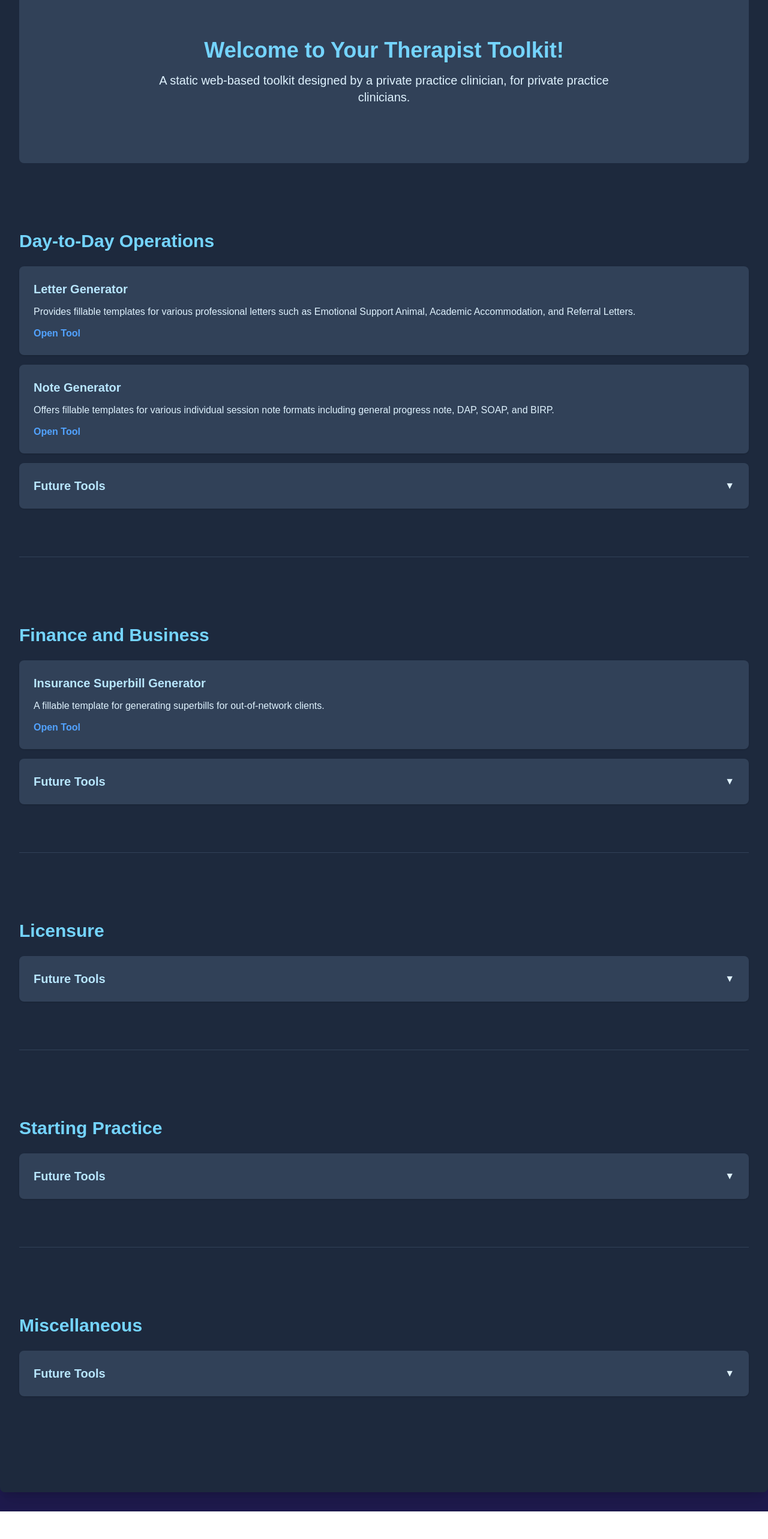
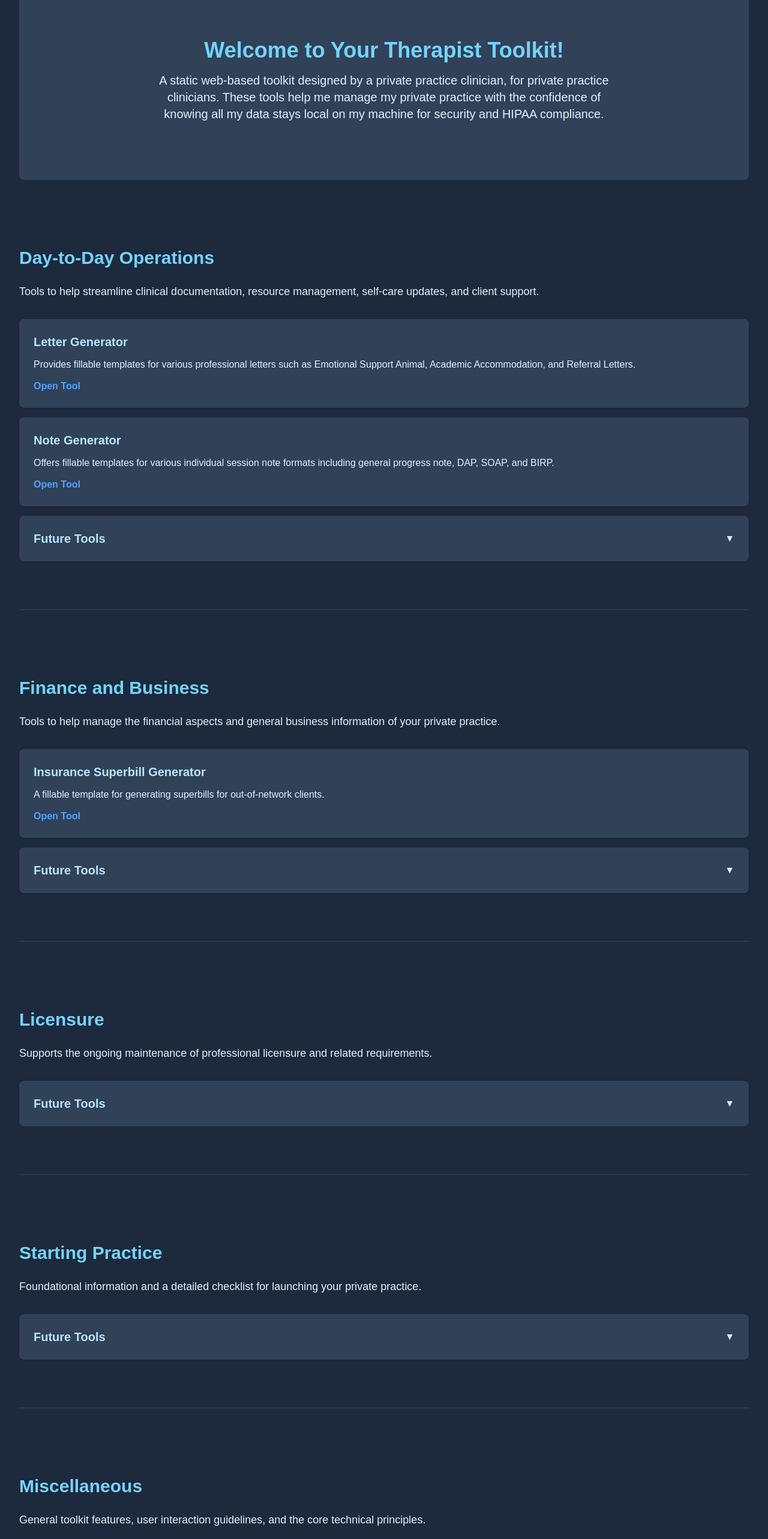
Before and after one commit to maddieschm/therapist-tools, a Next.js app: page / in a window 1280 px wide. Shown: the part 160-2726 px from the top of the page at 60% size. Before the commit the page ends 2680 px from the top, so only its background shows below. Built offline with nearby package versions, Linux system fonts and the light colour scheme.

Commit message:
Update main page to elaborate functionality

```diff
--- a/src/pages/index.tsx
+++ b/src/pages/index.tsx
@@ -56,18 +56,21 @@ const CollapsibleSection = ({ title, items }: { title: string; items: { title: s
 
 
 export default function Home() {
+  // Create refs for each section to scroll to
   const dayToDayRef = useRef<HTMLDivElement>(null);
   const financeBusinessRef = useRef<HTMLDivElement>(null);
   const licensureRef = useRef<HTMLDivElement>(null);
   const startingPracticeRef = useRef<HTMLDivElement>(null);
   const miscellaneousRef = useRef<HTMLDivElement>(null);
 
+  // Helper function to scroll to a ref
   const scrollToSection = (ref: RefObject<HTMLDivElement | null>) => {
     if (ref.current) {
       ref.current.scrollIntoView({ behavior: 'smooth' });
     }
   };
 
+  // Organize tools for easier rendering
   const dayToDayTools = {
     available: [
       { title: "Letter Generator", description: "Provides fillable templates for various professional letters such as Emotional Support Animal, Academic Accommodation, and Referral Letters.", link: "/lettergenerator/index.html" },
@@ -76,6 +79,11 @@ export default function Home() {
     comingSoon: [
       { title: "Self-Care Dashboard", description: "Interactive tools for tracking self-care aspects like wellness check-ins and social connections." },
       { title: "Intake Note + Packet Generator", description: "A dynamic tool to generate a full intake packet including Informed Consent, HIPAA notices, and practice policies." },
+      { title: "Resource & Referral Database", description: "A pre-populated, static database of resources categorized by diagnosis, symptom, and treatment." },
+      { title: "Client Diagnosis (Cx Dx) Pie Chart Generator", description: "A client-side tool to generate a visual pie chart representation of the prevalence of different diagnoses in your practice." },
+      { title: "Treatment Plan Builder", description: "Generate treatment plan objectives and interventions based on diagnosis, theory, or symptoms. Includes a tool to assist in generating SMART goals." },
+      { title: "Assessment Database", description: "A static database of evidence-based assessments, categorized by diagnosis and symptom." },
+      { title: "Crisis Plan Generator", description: "Offers customizable, fillable crisis plan templates that can be completed and exported." }
     ]
   };
 
@@ -85,10 +93,11 @@ export default function Home() {
     ],
     comingSoon: [
         { title: "Business Tracking Tool & Financial Dashboard", description: "Tools and guidance for projecting revenue, managing estimated quarterly taxes, and tracking income and expenses." },
+        { title: "Business Information Management & Printable Pages", description: "A dedicated area to organize essential practice information like NPI, EIN, and license numbers." }
     ]
   };
 
-   const licensureTools = {
+  const licensureTools = {
     comingSoon: [
         { title: "CE Tracker", description: "A client-side log to manage Continuing Education credits. Track total hours and breakdowns by requirement." },
         { title: "Supervision Log (Both Associate & Supervisor)", description: "A dynamic interface to manage supervision logs for both supervisors and associates." }
@@ -150,39 +159,62 @@ export default function Home() {
             <div className="text-center">
               <h2 className="text-4xl font-extrabold text-sky-300 mb-4">Welcome to Your Therapist Toolkit!</h2>
               <p className="text-xl text-sky-100 max-w-3xl mx-auto">
-                A static web-based toolkit designed by a private practice clinician, for private practice clinicians.
+                A static web-based toolkit designed by a private practice clinician, for private practice clinicians. These tools help me manage my private practice with the confidence of knowing all my data stays local on my machine for security and HIPAA compliance.
               </p>
             </div>
           </section>
 
           <section id="day-to-day-operations" ref={dayToDayRef} className="py-16 border-b border-slate-700 mb-12">
             <h2 className="text-3xl font-bold text-sky-300 mb-6">Day-to-Day Operations</h2>
+            <p className="text-lg text-sky-100 mb-8">
+              Tools to help streamline clinical documentation, resource management, self-care updates, and client support.
+            </p>
             {dayToDayTools.available.map(tool => <ToolCard key={tool.title} {...tool} />)}
             <CollapsibleSection title="Future Tools" items={dayToDayTools.comingSoon} />
           </section>
 
           <section id="finance-and-business" ref={financeBusinessRef} className="py-16 border-b border-slate-700 mb-12">
             <h2 className="text-3xl font-bold text-sky-300 mb-6">Finance and Business</h2>
+            <p className="text-lg text-sky-100 mb-8">
+              Tools to help manage the financial aspects and general business information of your private practice.
+            </p>
             {financeBusinessTools.available.map(tool => <ToolCard key={tool.title} {...tool} />)}
             <CollapsibleSection title="Future Tools" items={financeBusinessTools.comingSoon} />
           </section>
 
-           <section id="licensure" ref={licensureRef} className="py-16 border-b border-slate-700 mb-12">
+          <section id="licensure" ref={licensureRef} className="py-16 border-b border-slate-700 mb-12">
             <h2 className="text-3xl font-bold text-sky-300 mb-6">Licensure</h2>
+            <p className="text-lg text-sky-100 mb-8">
+             Supports the ongoing maintenance of professional licensure and related requirements.
+            </p>
             <CollapsibleSection title="Future Tools" items={licensureTools.comingSoon} />
           </section>
 
           <section id="starting-practice" ref={startingPracticeRef} className="py-16 border-b border-slate-700 mb-12">
             <h2 className="text-3xl font-bold text-sky-300 mb-6">Starting Practice</h2>
+            <p className="text-lg text-sky-100 mb-8">
+              Foundational information and a detailed checklist for launching your private practice.
+            </p>
             <CollapsibleSection title="Future Tools" items={startingPracticeTools.comingSoon} />
           </section>
 
           <section id="miscellaneous" ref={miscellaneousRef} className="py-16 mb-12">
             <h2 className="text-3xl font-bold text-sky-300 mb-6">Miscellaneous</h2>
+            <p className="text-lg text-sky-100 mb-8">
+              General toolkit features, user interaction guidelines, and the core technical principles.
+            </p>
             <CollapsibleSection title="Future Tools" items={miscellaneousTools.comingSoon} />
           </section>
+        </main>
 
-        </main>
+        <footer className="bg-indigo-950 p-4 text-sky-100 text-center">
+          <div className="container mx-auto">
+            <p>&copy; {new Date().getFullYear()} Therapist Toolkit. All rights reserved.</p>
+            <p className="text-sm mt-2">
+               This project is licensed under the MIT License.
+            </p>
+          </div>
+        </footer>
       </div>
     </>
   );
```
